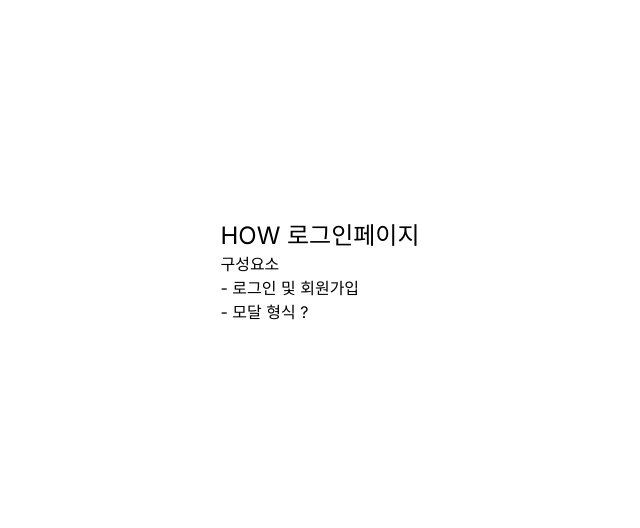
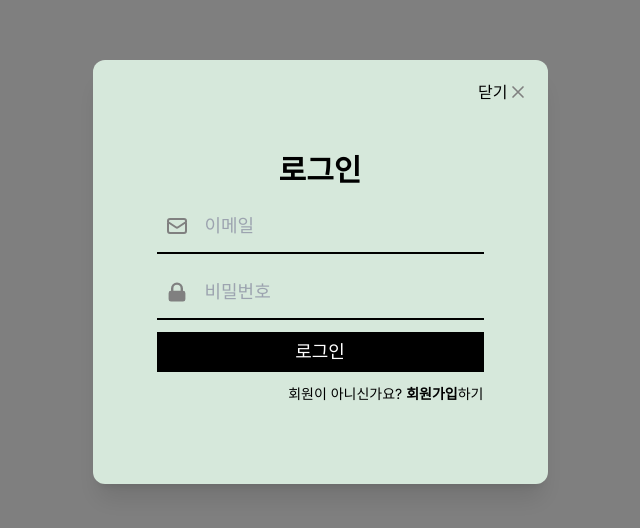
Before and after one commit to H-O-W/how-fe, a Next.js app: page /login in a window 1280 px wide. Shown: the part 128-656 px from the top of the page, without its empty margins (320-960 px from the left). Built offline with nearby package versions, Linux system fonts and the light colour scheme.

Commit message:
feat: 로그인 모달 UI 구현

```diff
--- /dev/null
+++ b/src/app/Components/LoginModal.js
@@ -0,0 +1,123 @@
+"use client";
+
+import { useState } from "react";
+import { HiMiniUserCircle } from "react-icons/hi2";
+import { HiOutlineMail } from "react-icons/hi";
+import { HiPhone } from "react-icons/hi2";
+import { HiLockClosed } from "react-icons/hi";
+import { HiOutlineX } from "react-icons/hi";
+
+const LoginModal = ({ closeModal }) => {
+  // 상태관리
+  const [username, setUsername] = useState("");
+  const [phone, setPhone] = useState("");
+  const [email, setEmail] = useState("");
+  const [password, setPassword] = useState("");
+  const [passwordCheck, setPasswordCheck] = useState("");
+
+  // UI 상태
+  const [isLogin, setIsLogin] = useState(true);
+
+  const handleOverlayClick = () => {
+    closeModal();
+  };
+
+  const formChange = () => {
+    setIsLogin(!isLogin);
+  };
+
+  return (
+    <div
+      className="fixed inset-0 flex items-center justify-center bg-black bg-opacity-50 z-50"
+      onClick={handleOverlayClick}
+    >
+      <div className="login-modal relative px-16 py-20 bg-secondary2 shadow-xl rounded-xl min-w-72 min-h-96">
+        <div
+          className="absolute top-5 right-5 flex items-center cursor-pointer"
+          onClick={handleOverlayClick}
+        >
+          <span>닫기</span>
+          <HiOutlineX size={20} />
+        </div>
+        <h3 className="py-3 text-3xl font-bold text-center">로그인</h3>
+        <form className="flex flex-col gap-3 text-lg">
+          {!isLogin && (
+            <div className="inline-flex items-center bg-transparent gap-1 px-2 py-1.5 border-b-2 border-black">
+              <HiMiniUserCircle size={24} />
+              <input
+                className="px-3 py-1.5"
+                type="text"
+                placeholder="이름"
+                onChange={(e) => setUsername(e.target.value)}
+              />
+            </div>
+          )}
+          {!isLogin && (
+            <div className="inline-flex items-center bg-transparent gap-1 px-2 py-1.5 border-b-2 border-black">
+              <HiPhone size={24} />
+              <input
+                className="px-3 py-1.5"
+                type="tel"
+                placeholder="전화번호"
+                onChange={(e) => setPhone(e.target.value)}
+              />
+            </div>
+          )}
+          <div className="inline-flex items-center bg-transparent gap-1 px-2 py-1.5 border-b-2 border-black">
+            <HiOutlineMail size={24} />
+            <input
+              className="px-3 py-1.5"
+              type="email"
+              placeholder="이메일"
+              onChange={(e) => setEmail(e.target.value)}
+            />
+          </div>
+          <div className="inline-flex items-center bg-transparent gap-1 px-2 py-1.5 border-b-2 border-black">
+            <HiLockClosed size={24} />
+            <input
+              className="px-3 py-1.5"
+              type="password"
+              placeholder="비밀번호"
+              onChange={(e) => setPassword(e.target.value)}
+            />
+          </div>
+          {!isLogin && (
+            <div className="inline-flex items-center bg-transparent gap-1 px-2 py-1.5 border-b-2 border-black">
+              <HiLockClosed size={24} />
+              <input
+                className="px-3 py-1.5"
+                type="password"
+                placeholder="비밀번호 확인"
+                onChange={(e) => setPasswordCheck(e.target.value)}
+              />
+            </div>
+          )}
+          <button className="px-3 py-1.5 bg-black text-white">
+            {isLogin ? "로그인" : "회원가입"}
+          </button>
+          <div className="text-sm text-right">
+            {isLogin ? (
+              <p>
+                회원이 아니신가요?{" "}
+                <span onClick={() => setIsLogin(!isLogin)} className="font-bold cursor-pointer">
+                  회원가입
+                </span>
+                하기
+              </p>
+            ) : (
+              <p>
+                회원이신가요?{" "}
+                <span onClick={() => setIsLogin(!isLogin)} className="font-bold cursor-pointer">
+                  로그인
+                </span>
+                하기
+              </p>
+            )}
+          </div>
+        </form>
+      </div>
+    </div>
+  );
+};
+
+export default LoginModal;
--- a/src/app/globals.css
+++ b/src/app/globals.css
@@ -6,6 +6,12 @@
   --foreground-rgb: 0, 0, 0;
   --background-start-rgb: 214, 219, 220;
   --background-end-rgb: 255, 255, 255;
+
+  /* 색상테마 */
+  --primary-color: rgb(153, 169, 143);
+  --secondary1-color: rgb(193, 208, 181);
+  --secondary2-color: rgb(214, 232, 219);
+  --accent1-color: rgb(255, 248, 222);
 }
 
 @media (prefers-color-scheme: dark) {
@@ -25,3 +31,35 @@ body {
     text-wrap: balance;
   }
 }
+
+/*
+CSS 작성 규칙
+1. 페이지별로 작성
+2. 자주 쓰이는건 변수로
+
+*/
+
+/* 공통 */
+.page {
+  min-height: 100vh;
+  width: 100vw;
+  padding: 3em;
+  display: flex;
+  flex-direction: column;
+}
+
+/* MainPage Style */
+
+/* MyPage Style */
+
+/* Login Style */
+.login-modal input {
+  min-width: 200px;
+  background-color: transparent;
+  /* border-bottom: 2px solid black; */
+  outline: none;
+}
+
+.login-modal svg {
+  color: gray;
+}
--- a/src/app/login/page.js
+++ b/src/app/login/page.js
@@ -1,14 +1,10 @@
 import Image from "next/image";
+import LoginModal from "../Components/LoginModal";
 
 export default function Home() {
   return (
     <section className="bg-white h-screen flex justify-center items-center">
-      <div className="">
-        <h1 className="text-2xl">HOW 로그인페이지</h1>
-        <p>구성요소</p>
-        <p>- 로그인 및 회원가입</p>
-        <p> - 모달 형식 ?</p>
-      </div>
+      <LoginModal />
     </section>
   );
 }
--- a/src/app/page.js
+++ b/src/app/page.js
@@ -1,10 +1,19 @@
+"use client";
 import Image from "next/image";
+import Link from "next/link";
+import { useState } from "react";
 
 export default function Home() {
+  const [isHaveRoadmap, setIsHaveRoadmap] = useState(false);
+
   return (
-    <section className="bg-white h-screen flex justify-center items-center">
-      <div className="">
-        <h1 className="text-2xl">HOW 메인페이지</h1>
+    <section className=" bg-white flex justify-center items-center flex-col ">
+      <div className="page bg-primary flex justify-center items-center">
+        <h1 className="text-7xl font-bold text-accent1">나만을 위한 취업 로드맵, 하우</h1>
+        <p className="text-accent1 text-xl">서비스 소개가 들어갈 듯</p>
+      </div>
+      <div className="page">
+        <h1 className="text-2xl ">HOW 메인페이지</h1>
         <p>구성요소</p>
         <p>
           - 서비스 소개 - 초기 정보를 갖고 초기 로드맵 보여주기, 로드맵 생성 방법 안내 ( 비로그인
@@ -13,6 +22,38 @@ export default function Home() {
         <p> - 생성된 로드맵 및 진행 상황 안내 ( 로그인 상태 && 로드맵 생성 후 ) </p>{" "}
         <p> - 최신 공지사항 및 뉴스</p>
       </div>
+      <div className="page bg-secondary1">
+        <h1 className="text-4xl ">나의 로드맵</h1>
+        <div className="h-96 w-full bg-accent1 overflow-x-scroll inline-flex gap-5">
+          <div className="flex justify-center items-center text-4xl  bg-white px-5 py-4 shadow-lg aspect-video m-3 rounded-xl">
+            로드맵 1단계
+          </div>
+          <div className="flex justify-center items-center text-4xl  bg-white px-5 py-4 shadow-lg aspect-video m-3 rounded-xl">
+            로드맵 2단계
+          </div>
+          <div className="flex justify-center items-center text-4xl  bg-white px-5 py-4 shadow-lg aspect-video m-3 rounded-xl">
+            로드맵 3단계
+          </div>
+          <div className="flex justify-center items-center text-4xl  bg-white px-5 py-4 shadow-lg aspect-video m-3 rounded-xl">
+            로드맵 4단계
+          </div>
+          <div className="flex justify-center items-center text-4xl  bg-white px-5 py-4 shadow-lg aspect-video m-3 rounded-xl">
+            로드맵 5단계
+          </div>
+        </div>
+      </div>
+      <div className="page">
+        <h3 className="text-2xl">페이지 이동하기</h3>
+        <Link href={"/login"} className="px-4 py-2 bg-black text-white rounded-sm mr-3">
+          로그인화면
+        </Link>
+        <Link href={"/mypage"} className="px-4 py-2 bg-black text-white rounded-sm mr-3">
+          마이페이지
+        </Link>
+        <Link href={"/roadmap"} className="px-4 py-2 bg-black text-white rounded-sm mr-3">
+          로드맵 생성 페이지
+        </Link>
+      </div>
     </section>
   );
 }
--- a/tailwind.config.js
+++ b/tailwind.config.js
@@ -11,6 +11,12 @@ module.exports = {
         "gradient-radial": "radial-gradient(var(--tw-gradient-stops))",
         "gradient-conic": "conic-gradient(from 180deg at 50% 50%, var(--tw-gradient-stops))",
       },
+      colors: {
+        primary: "rgb(153, 169, 143, 1)",
+        secondary1: "rgb(193, 208, 181)",
+        secondary2: "rgb(214, 232, 219)",
+        accent1: "rgb(255, 248, 222)",
+      },
     },
   },
   plugins: [],
```
Also changed, not shown: package.json (+5 -4 lines), 1 other file (tests, documents, lock files or other folders).
